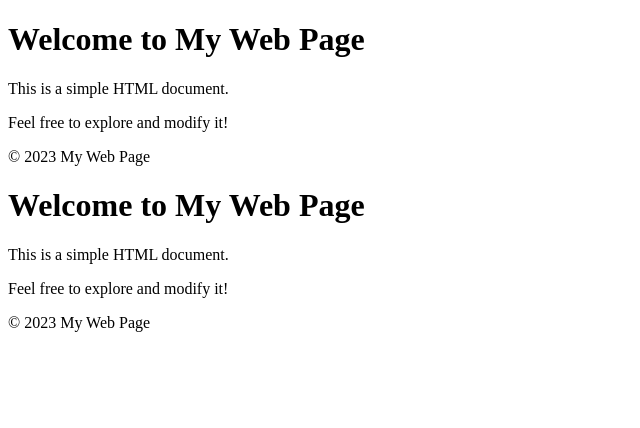
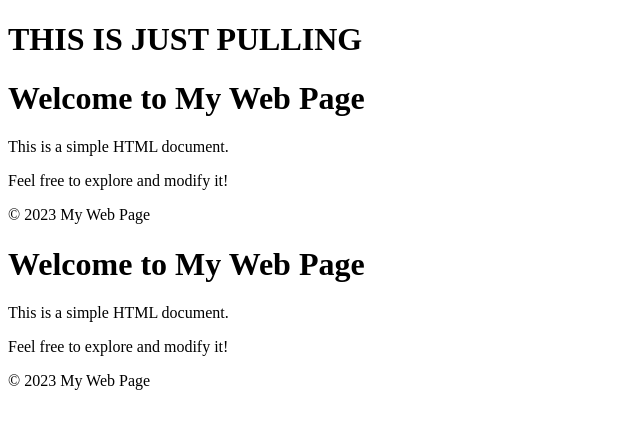
Before and after one commit to samgenerals10/git-class, a plain HTML site: page index.html in a window 1280 px wide. Shown: the whole page, without its empty margins (0-640 px from the left). Drawn offline with Linux system fonts and the light colour scheme.

Commit message:
Update index.html

```diff
--- a/index.html
+++ b/index.html
@@ -6,6 +6,8 @@
     <title>Document</title>
 </head>
 <body>
+
+<h1>THIS IS JUST PULLING</h1>
     <h1>Welcome to My Web Page</h1>
     <p>This is a simple HTML document.</p>
     <p>Feel free to explore and modify it!</p>
```
